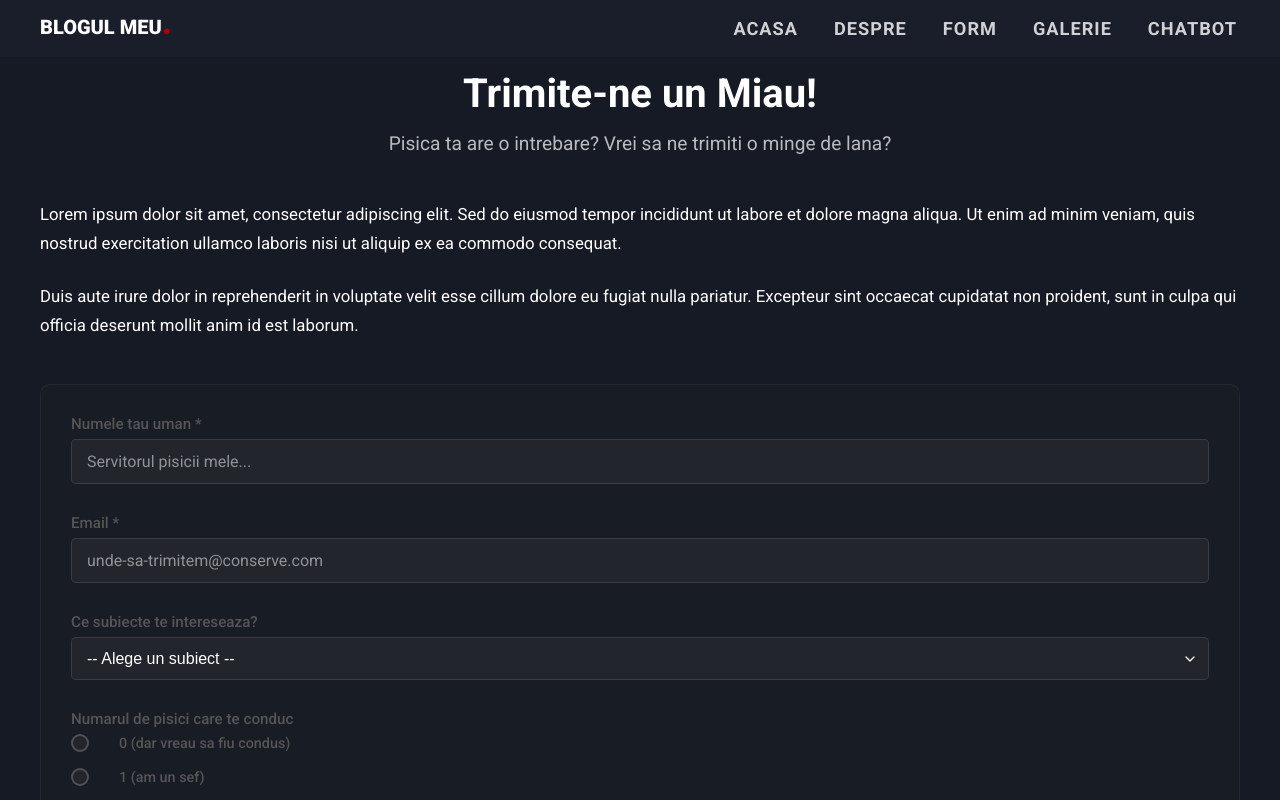
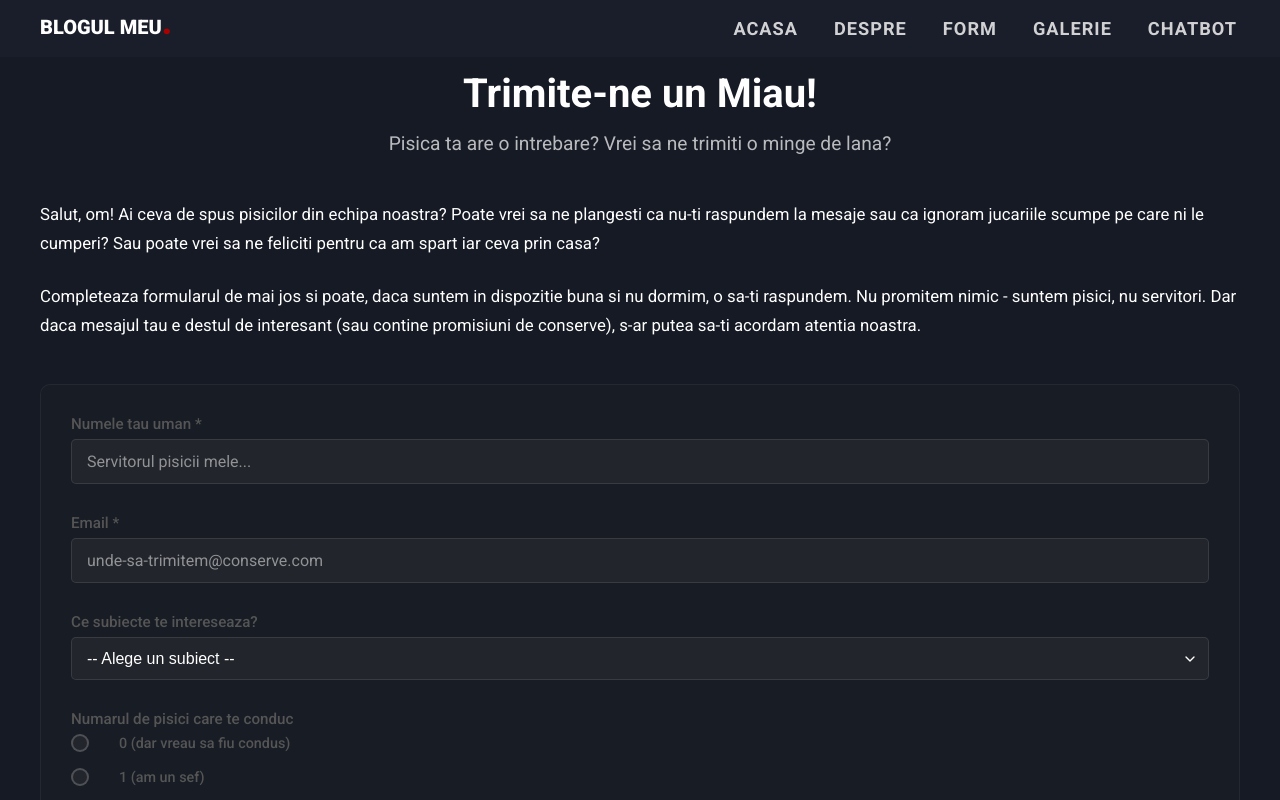
Before and after one commit to DavidGavrilescu/ewd, a React (Vite) app in the folder frontend/: page /form in a window 1280 px wide. Shown: the top 800 px of the page. Built offline with nearby package versions, Linux system fonts and the light colour scheme.

Commit message:
modificare texte

```diff
--- a/frontend/src/assets/scss/pagina_postare.scss
+++ b/frontend/src/assets/scss/pagina_postare.scss
@@ -99,7 +99,7 @@
     }
 
     h3 {
-      margin: 30px 0 15px;
+      margin: 10px 0 15px;
       font-size: 24px;
       font-weight: 600;
       color: rgba(255, 255, 255, 0.9);
@@ -241,7 +241,7 @@
 }
 
 .continut-postare {
-  padding: 10px 0;
+  padding: 0px 0;
   width: 100%;
 
   p {
@@ -251,7 +251,7 @@
   }
 
   h3 {
-    margin: 30px 0 15px;
+    margin: 10px 0 5px;
     font-size: 22px;
   }
 
--- a/frontend/src/pages/Articol.tsx
+++ b/frontend/src/pages/Articol.tsx
@@ -20,7 +20,7 @@ export default function Articol() {
         setArticol([
           {
             titlu: postare.titlu,
-            poza: postare.poza ? `${BackendBaseURL}media/${postare.poza}` : null,
+            poza: postare.poza ? `${BackendBaseURL}${postare.poza}` : null,
             data: postare.data_creare,
             etichete: postare.etichete.split(","),
             peScurt: postare.descriere,
--- a/frontend/src/pages/Form.tsx
+++ b/frontend/src/pages/Form.tsx
@@ -28,11 +28,7 @@ export default function Form() {
   const [erori, setErori] = useState<Erori>({});
   const [trimis, setTrimis] = useState(false);
 
-  const handleChange = (
-    e: React.ChangeEvent<
-      HTMLInputElement | HTMLTextAreaElement | HTMLSelectElement
-    >
-  ) => {
+  const handleChange = (e: React.ChangeEvent<HTMLInputElement | HTMLTextAreaElement | HTMLSelectElement>) => {
     const { name, value } = e.target;
     setFormData({
       ...formData,
@@ -90,9 +86,7 @@ export default function Form() {
 
     if (valideazaFormular()) {
       try {
-        const raspuns = await fetch(
-          "http://127.0.0.1:8000/api/mesaje-contact/",
-          {
+        const raspuns = await fetch("http://127.0.0.1:8000/api/mesaje-contact/", {
           method: "POST",
           headers: {
             "Content-Type": "application/json",
@@ -105,8 +99,7 @@ export default function Form() {
             mesaj: formData.mesaj,
             abonat: formData.newsletter,
           }),
-          }
-        );
+        });
 
         if (!raspuns.ok) {
           throw new Error("Eroare la trimiterea mesajului.");
@@ -122,33 +115,27 @@ export default function Form() {
   };
 
   const afiseazaEroare = (numeInput: string) => {
-    return erori[numeInput] ? (
-      <span className="eroare">{erori[numeInput]}</span>
-    ) : null;
+    return erori[numeInput] ? <span className="eroare">{erori[numeInput]}</span> : null;
   };
 
   return (
     <article id="formular-contact-page">
       <div className="formular-header">
         <h2 className="page-title">Trimite-ne un Miau!</h2>
-        <p className="subtitle">
-          Pisica ta are o intrebare? Vrei sa ne trimiti o minge de lana?
-        </p>
+        <p className="subtitle">Pisica ta are o intrebare? Vrei sa ne trimiti o minge de lana?</p>
       </div>
 
       <div className="formular-container">
         <div className="formular-text">
           <p>
-            Lorem ipsum dolor sit amet, consectetur adipiscing elit. Sed do
-            eiusmod tempor incididunt ut labore et dolore magna aliqua. Ut enim
-            ad minim veniam, quis nostrud exercitation ullamco laboris nisi ut
-            aliquip ex ea commodo consequat.
+            Salut, om! Ai ceva de spus pisicilor din echipa noastra? Poate vrei sa ne plangesti ca nu-ti raspundem la
+            mesaje sau ca ignoram jucariile scumpe pe care ni le cumperi? Sau poate vrei sa ne feliciti pentru ca am
+            spart iar ceva prin casa?
           </p>
           <p>
-            Duis aute irure dolor in reprehenderit in voluptate velit esse
-            cillum dolore eu fugiat nulla pariatur. Excepteur sint occaecat
-            cupidatat non proident, sunt in culpa qui officia deserunt mollit
-            anim id est laborum.
+            Completeaza formularul de mai jos si poate, daca suntem in dispozitie buna si nu dormim, o sa-ti raspundem.
+            Nu promitem nimic - suntem pisici, nu servitori. Dar daca mesajul tau e destul de interesant (sau contine
+            promisiuni de conserve), s-ar putea sa-ti acordam atentia noastra.
           </p>
         </div>
 
@@ -156,10 +143,7 @@ export default function Form() {
           {trimis ? (
             <div className="mesaj-succes">
               <h3>Miau! Mesajul a fost trimis cu succes!</h3>
-              <p>
-                Pisicile noastre vor analiza mesajul tau si vor reveni cu un
-                raspuns cat de curand.
-              </p>
+              <p>Pisicile noastre vor analiza mesajul tau si vor reveni cu un raspuns cat de curand.</p>
               <div className="success-icon">🐾</div>
             </div>
           ) : (
@@ -192,31 +176,18 @@ export default function Form() {
 
               <div className="form-group">
                 <label htmlFor="subiect">Ce subiecte te intereseaza?</label>
-                <select
-                  id="subiect"
-                  name="subiect"
-                  value={formData.subiect}
-                  onChange={handleChange}
-                >
+                <select id="subiect" name="subiect" value={formData.subiect} onChange={handleChange}>
                   <option value="">-- Alege un subiect --</option>
-                  <option value="mancare">
-                    Mancarea si conservele preferate
-                  </option>
-                  <option value="somn">
-                    Tehnici avansate de somn (18+ ore)
-                  </option>
+                  <option value="mancare">Mancarea si conservele preferate</option>
+                  <option value="somn">Tehnici avansate de somn (18+ ore)</option>
                   <option value="jucarii">Jucarii care merita distruse</option>
                   <option value="sefi">Cum sa-ti dresezi seful</option>
-                  <option value="teritoriu">
-                    Marcarea teritoriului pentru incepatori
-                  </option>
+                  <option value="teritoriu">Marcarea teritoriului pentru incepatori</option>
                 </select>
               </div>
 
               <div className="form-group">
-                <label htmlFor="pisici">
-                  Numarul de pisici care te conduc
-                </label>
+                <label htmlFor="pisici">Numarul de pisici care te conduc</label>
                 <div className="radio-group">
                   <label className="radio-label">
                     <input
@@ -282,21 +253,11 @@ export default function Form() {
                     checked={formData.newsletter}
                     onChange={handleCheckboxChange}
                   />
-                  <span>
-                    Vreau sa ma abonez la Meowsletter-ul vostru saptamanal
-                  </span>
+                  <span>Vreau sa ma abonez la Meowsletter-ul vostru saptamanal</span>
                 </label>
                 <label className="checkbox-label">
-                  <input
-                    type="checkbox"
-                    name="terms"
-                    checked={formData.terms}
-                    onChange={handleCheckboxChange}
-                  />
-                  <span>
-                    Sunt de acord cu termenii si conditiile (pisica mea a citit
-                    si a aprobat) *
-                  </span>
+                  <input type="checkbox" name="terms" checked={formData.terms} onChange={handleCheckboxChange} />
+                  <span>Sunt de acord cu termenii si conditiile (pisica mea a citit si a aprobat) *</span>
                 </label>
                 {afiseazaEroare("terms")}
               </div>
@@ -307,8 +268,8 @@ export default function Form() {
               </button>
 
               <p className="form-note">
-                * Campurile marcate sunt obligatorii (la fel cum pisicile
-                considera obligatoriu sa te trezeasca la 4 dimineata)
+                * Campurile marcate sunt obligatorii (la fel cum pisicile considera obligatoriu sa te trezeasca la 4
+                dimineata)
               </p>
             </form>
           )}
```
Also changed, not shown: frontend/src/pages/Chatbot.tsx (+16 -16 lines). Lines whose indentation alone changed are shown as unchanged.
